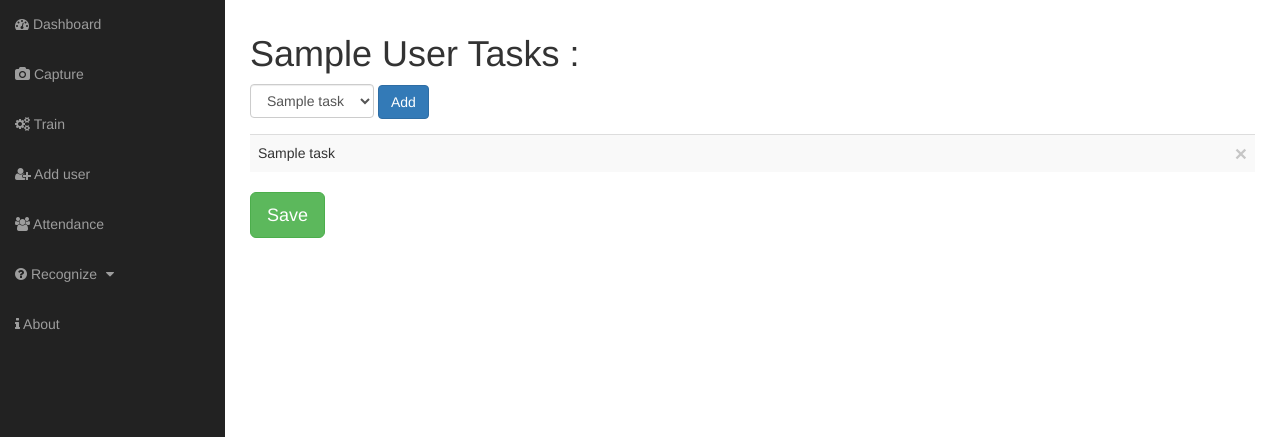
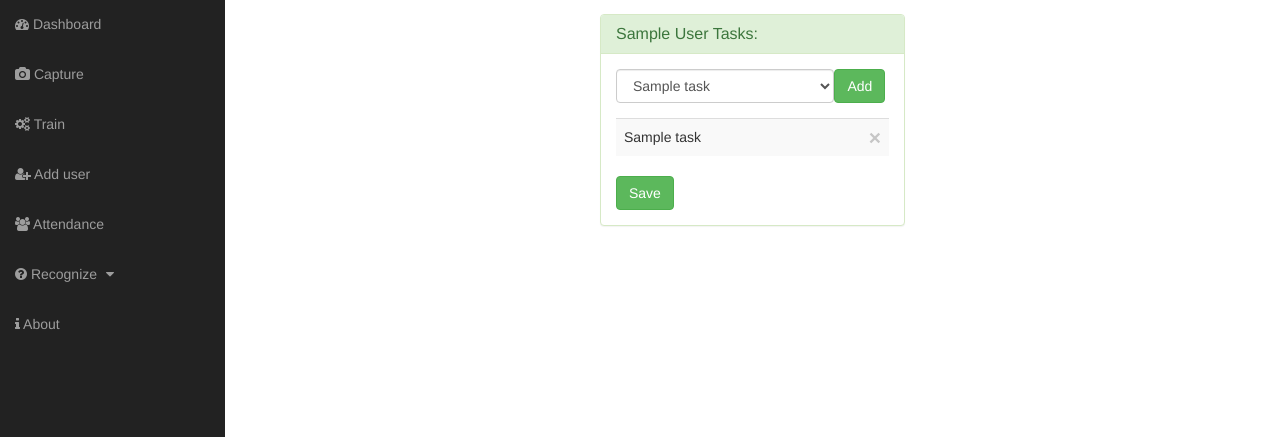
Before and after one commit to Husseinfo/tracker, a Django app: template templates/tasks.html in a window 1280 px wide. Shown: the part 51-488 px from the top of the page. Run offline with Django 3.2, Linux system fonts and the light colour scheme; tables that the repository leaves empty hold one stand-in row (values such as "Sample post"); the template is opened without the code that fills it: values that come from a table or form of the project are taken from there, most other values are stand-ins (such as "Sample title", 1, 10 or a date in 2020); grey boxes labelled with a size stand in for pictures from a placeholder-image service; some libraries are stand-ins or nearby versions.

Commit message:
redesigned adding tasks

```diff
--- a/static/css/tasks.css
+++ b/static/css/tasks.css
@@ -1,13 +1,8 @@
-form {
-    display: inline-block;
-}
-.form-group {
-}
-#todo {
-    margin: 0 auto;
-    width: 500px;
+#tasks {
+    width: 80%;
+
 }
 
-a.close {
-  float: right;
+#add {
+
 }
--- a/static/js/tasks.js
+++ b/static/js/tasks.js
@@ -18,7 +18,6 @@ $('#save').click(function () {
         td = tr[i].getElementsByTagName("td")[0]
             tasks[i]=td.textContent;
     }
-    alert(tasks);
     $.ajax({
         headers: {"X-CSRFToken": getCookie('csrftoken')},
         type: "POST",
@@ -28,7 +27,8 @@ $('#save').click(function () {
             tasks: tasks
         },
         success: function () {
-            alert('saved!');
+            $('#success').hide(200)
+            $('#success').show(200)
         }
     });
 });
--- a/templates/tasks.html
+++ b/templates/tasks.html
@@ -4,29 +4,47 @@
     <link href="{% static 'css/tasks.css' %}" rel="stylesheet">
 {% endblock %}
 {% block content %}
-<body>
+    <div class="col-lg-4"></div>
+    <div class="col-lg-4">
+        <div class="panel panel-success">
+            <div class="panel-heading">
+                <h3 class="panel-title">{{ user_data.first_name }} {{ user_data.last_name }} Tasks:</h3>
+            </div>
+            <div class="panel-body">
                 <input type="hidden" id="id" value="{{ user_data.id }}"/>
-    <div class="form-group">
-        <h1>{{ user_data.first_name }} {{ user_data.last_name }} Tasks :</h1>
-    <form role="form">
+                <div class="form-group" style="display: flex">
+
                     <select id="tasks" class="form-control">
                         {% for task in tasks %}
                             <option>{{ task }}</option>
                         {% endfor %}
                     </select>
-    </form>
-        <button id="add" type="button" class="btn btn btn-primary">Add</button>
+
+                    <button id="add" type="button" class="btn btn btn-success">Add</button>
                 </div>
                 <table class="table table-hover table-striped">
                     <tbody id="todo">
                     {% for task in user_tasks %}
-            <tr><td> {{ task.task.name }}<a href='#' class='close' aria-hidden='true'>&times;</a></td></tr>
-
+                        <tr>
+                            <td> {{ task.task.name }}<a href='#' class='close' aria-hidden='true'>&times;</a></td>
+                        </tr>
                     {% endfor %}
                     </tbody>
                 </table>
-    <button id="save" type="button" class="btn btn-lg btn-success">Save</button>
-</body>
+                <button id="save" type="button" class="btn btn-success">Save</button>
+            </div>
+        </div>
+    </div>
+    <div class="row">
+        <div class="col-lg-4">
+            <div class="alert alert-dismissable alert-success" style="display: none" id="success">
+                <button type="button" class="close" data-dismiss="alert">×</button>
+                <strong>Saved! </strong>
+                <a href="#" class="alert-link">Tasks assigned to {{ user_data.first_name }} {{ user_data.last_name }}
+                    successfully.</a>
+            </div>
+        </div>
+    </div>
 {% endblock %}
 {% block javascript %}
     <script src="{% static 'js/tasks.js' %}"></script>
--- a/tracker/views.py
+++ b/tracker/views.py
@@ -220,9 +220,7 @@ def save_tasks(request):
     UserTask.objects.filter(user_id=id).delete()
     id_user = User.objects.get(id=id)
     for t in tasks:
-        print(t)
         tak = t[0:len(t) - 1]
-        print(tak)
         db_task = Task.objects.get(name=tak)
         UserTask.objects.create(user=id_user, task=db_task)
     return HttpResponse()
```
Lines whose indentation alone changed are shown as unchanged.
